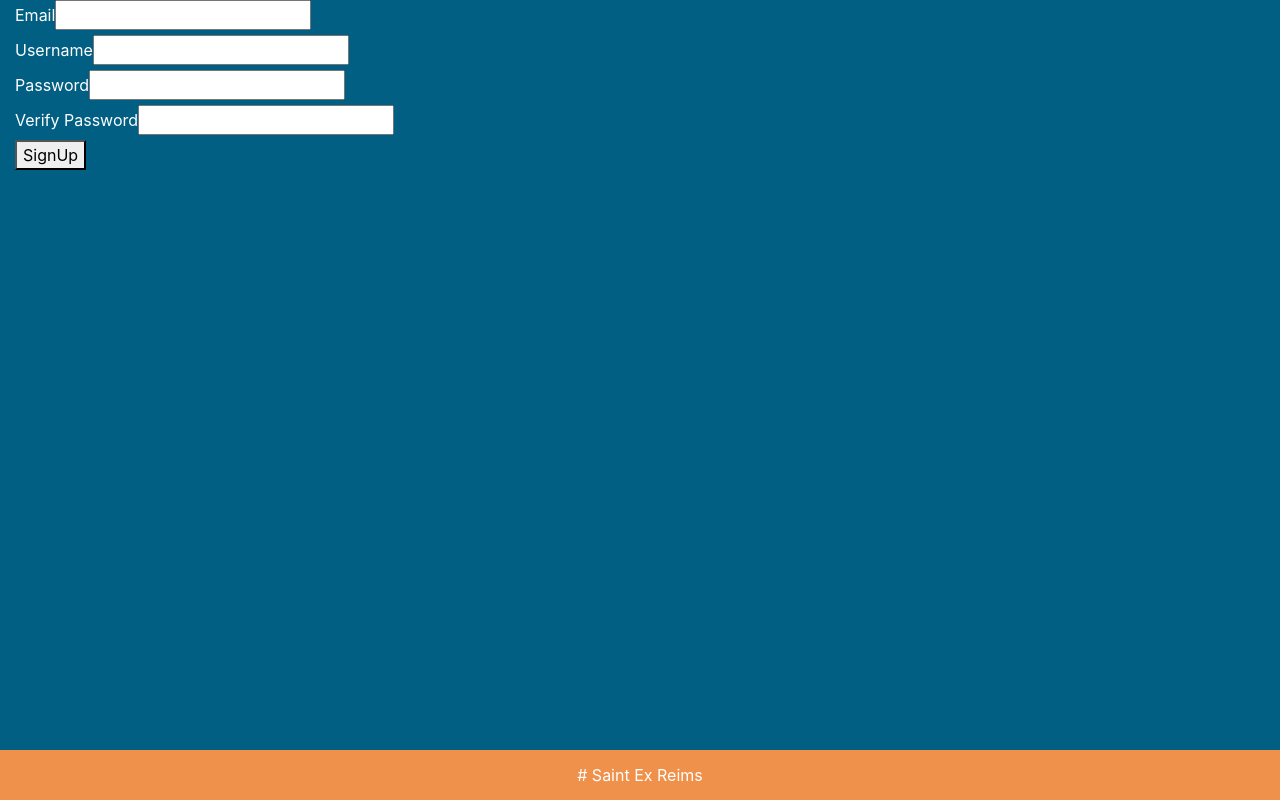
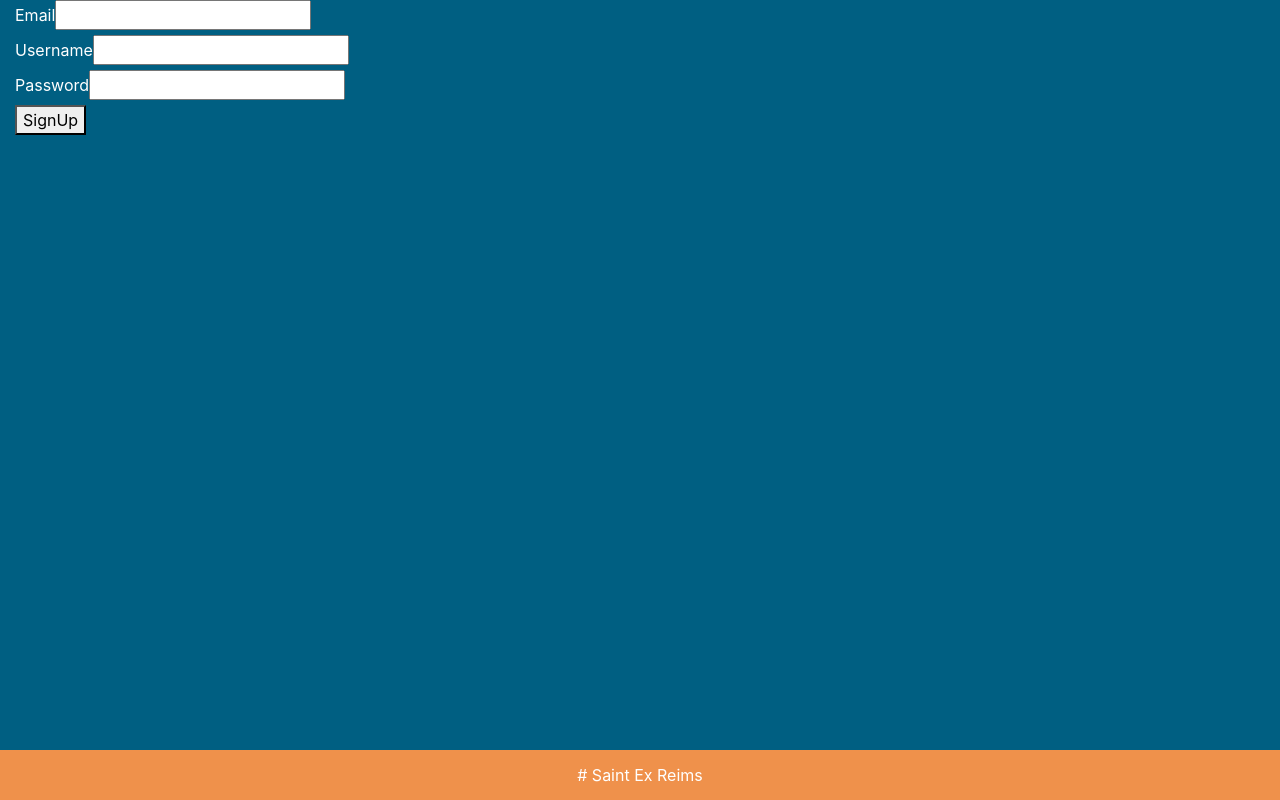
Before and after one commit to WildCodeSchool/reims-0918-js-hackathon-2-ffm, a React (Create React App) app in the folder front/: page /signup in a window 1280 px wide. Built offline with nearby package versions, Linux system fonts and the light colour scheme.

Commit message:
add flash message

```diff
--- a/front/src/App.js
+++ b/front/src/App.js
@@ -13,8 +13,29 @@ import Memory from "./components/memory/Memory";
 import PumpItUp from "./components/PumpItUp";
 import FindWords from "./components/FindWords";
 import WebcamGame from "./components/Webcam";
+import FlashMessage from "./components/FlashMessage";
 
 class App extends Component {
+  constructor() {
+    super();
+    this.state = {
+      flashMessage: {
+        open: true,
+        message: "",
+        type: ""
+      }
+    };
+    this.setFlashMessage = this.setFlashMessage.bind(this);
+    this.closeFlashMessage = this.closeFlashMessage.bind(this);
+  }
+
+  setFlashMessage = flashMessage => {
+    this.setState({ flashMessage: { ...flashMessage, open: true } });
+  };
+
+  closeFlashMessage = () => {
+    this.setState({ flashMessage: { message: "", type: "", open: false } });
+  };
   render() {
     return (
       <Container fluid className="App position-relative">
@@ -22,14 +43,27 @@ class App extends Component {
           <Route exact path="/" component={Home} />
           <Route path="/tableau-de-jeux" component={Dashboard} />
           <Route path="/jeu-arcade" component={Arcade} />
-          <Route path="/signin" component={SignIn} />
-          <Route path="/signup" component={SignUp} />
+          <Route
+            path="/signin"
+            render={() => <SignIn setFlashMessage={this.setFlashMessage} />}
+          />
+          <Route
+            path="/signup"
+            render={() => <SignUp setFlashMessage={this.setFlashMessage} />}
+          />
           <Route path="/memory" component={Memory} />
           <Route path="/tableau-de-jeux" component={Dashboard} />
           <Route path="/jeu-pump-it-up" component={PumpItUp} />
           <Route path="/jeu-trouver-saint-ex" component={FindWords} />
           <Route path="/jeu-webcam" component={WebcamGame} />
         </Switch>
+        {this.state.flashMessage.open && (
+          <FlashMessage
+            closeFlashMessage={this.closeFlashMessage}
+            flashMessage={this.state.flashMessage}
+          />
+        )}
+
         <Footer />
       </Container>
     );
--- /dev/null
+++ b/front/src/components/FlashMessage.css
@@ -0,0 +1,19 @@
+.flashMessage {
+  color: #fff; /* White text color */
+  text-align: center; /* Centered text */
+  border-radius: 2px; /* Rounded borders */
+  padding: 16px; /* Padding */
+  position: fixed; /* Sit on top of the screen */
+  height: "50px";
+  position: "absolute";
+  z-index: 100;
+  bottom: 50px;
+  width: 100%;
+  margin: 0 -15px;
+}
+.fm_success {
+  background-color: green; /* Black background color */
+}
+.fm_error {
+  background-color: red; /* Black background color */
+}
--- /dev/null
+++ b/front/src/components/FlashMessage.js
@@ -0,0 +1,25 @@
+import React, { Component } from "react";
+import { library } from "@fortawesome/fontawesome-svg-core";
+import { FontAwesomeIcon } from "@fortawesome/react-fontawesome";
+import { faInfo } from "@fortawesome/free-solid-svg-icons";
+import "./Arcade.css";
+import "./FlashMessage.css";
+library.add(faInfo);
+
+export class FlashMessage extends Component {
+  componentDidMount() {
+    setTimeout(() => {
+      this.props.closeFlashMessage();
+    }, 3000);
+  }
+  render() {
+    return (
+      <div className={`flashMessage fm_${this.props.flashMessage.type}`}>
+        <FontAwesomeIcon icon="info" />
+        <p>{this.props.flashMessage.message}</p>
+      </div>
+    );
+  }
+}
+
+export default FlashMessage;
--- a/front/src/components/SignIn.js
+++ b/front/src/components/SignIn.js
@@ -2,12 +2,14 @@ import React, { Component } from "react";
 import SignInForm from "./SignInForm";
 import axios from "axios";
 import ls from "local-storage";
+import { withRouter } from "react-router-dom";
 
 class SignIn extends Component {
   submit = values => {
     axios.post("/signin", values).then(results => {
       if (results) {
         ls.set("jwt-saint-ex", results.data.token);
+        this.props.setFlashMessage(results.data.flashMessage);
         this.props.history.push("/");
       }
     });
@@ -17,4 +19,4 @@ class SignIn extends Component {
   }
 }
 
-export default SignIn;
+export default withRouter(SignIn);
--- a/front/src/components/SignUp.js
+++ b/front/src/components/SignUp.js
@@ -2,23 +2,21 @@ import React, { Component } from "react";
 import SignUpForm from "./SignUpForm";
 import axios from "axios";
 import ls from "local-storage";
+import { withRouter } from "react-router-dom";
 
 class SignUp extends Component {
   submit = values => {
-    if (values.password !== values.passwordVerif) {
-      return console.log("non");
-    } else {
     axios.post("/signup", values).then(results => {
       if (results) {
         ls.set("jwt-saint-ex", results.data.token);
+        this.props.setFlashMessage(results.data.flashMessage);
         this.props.history.push("/signin");
       }
     });
-    }
   };
   render() {
     return <SignUpForm onSubmit={this.submit} />;
   }
 }
 
-export default SignUp;
+export default withRouter(SignUp);
--- a/front/src/components/SignUpForm.js
+++ b/front/src/components/SignUpForm.js
@@ -1,31 +1,29 @@
-import React from "react"
-import { Field, reduxForm } from "redux-form"
+import React from "react";
+import { Field, reduxForm } from "redux-form";
 
 let SignUpForm = props => {
-  const { handleSubmit } = props
-  return <form onSubmit={handleSubmit}>
+  const { handleSubmit } = props;
+  return (
+    <form onSubmit={handleSubmit}>
       <div>
         <label htmlFor="email">Email</label>
-      <Field name="email" component="input" type="email"></Field>
+        <Field name="email" component="input" type="email" />
       </div>
       <div>
         <label htmlFor="username">Username</label>
-      <Field name="username" component="input" type="text"></Field>
+        <Field name="username" component="input" type="text" />
       </div>
       <div>
         <label htmlFor="password">Password</label>
-      <Field name="password" component="input" type="password"></Field>
-    </div>
-    <div>
-      <label htmlFor="passwordVerif">Verify Password</label>
-      <Field name="passwordVerif" component="input" type="password"></Field>
+        <Field name="password" component="input" type="password" />
       </div>
       <button type="submit">SignUp</button>
     </form>
-}
+  );
+};
 
 SignUpForm = reduxForm({
-  form: 'signUp'
-})(SignUpForm)
+  form: "signUp"
+})(SignUpForm);
 
-export default SignUpForm
+export default SignUpForm;
```
Lines whose indentation alone changed are shown as unchanged.
